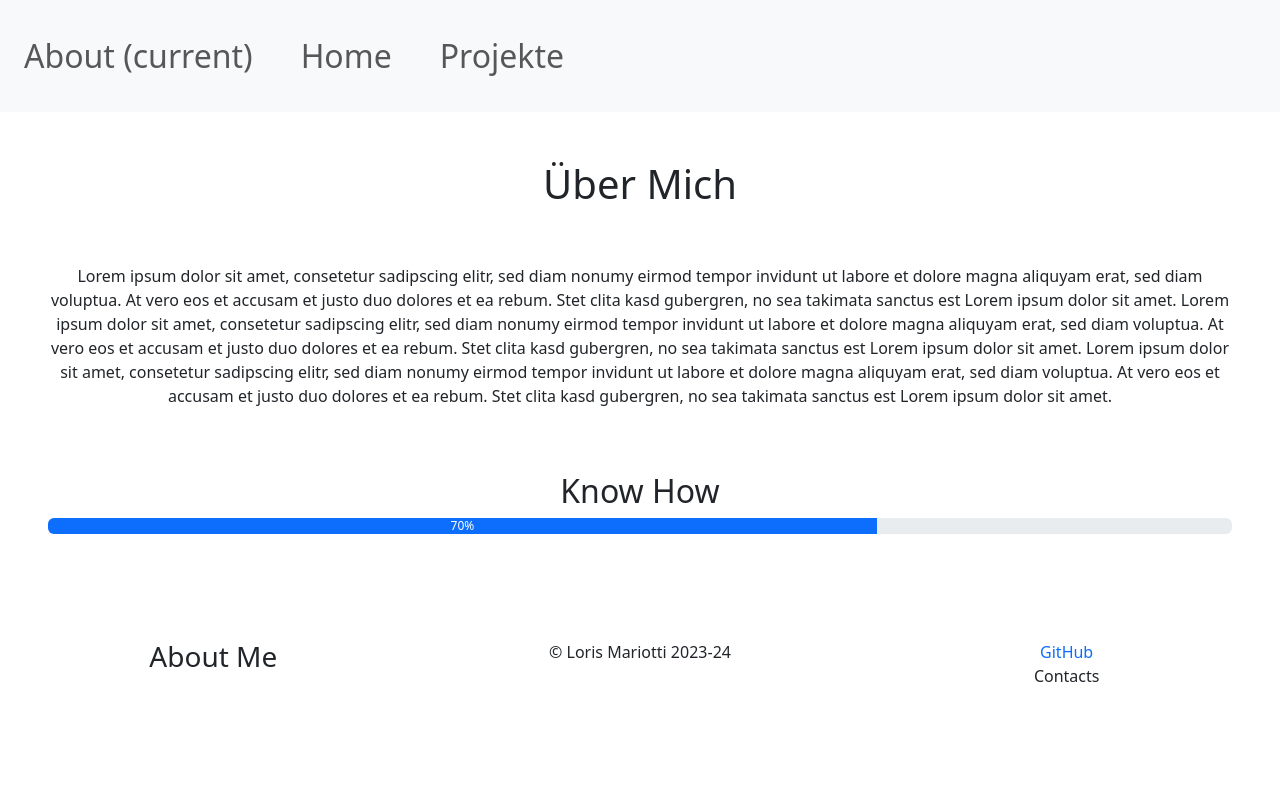
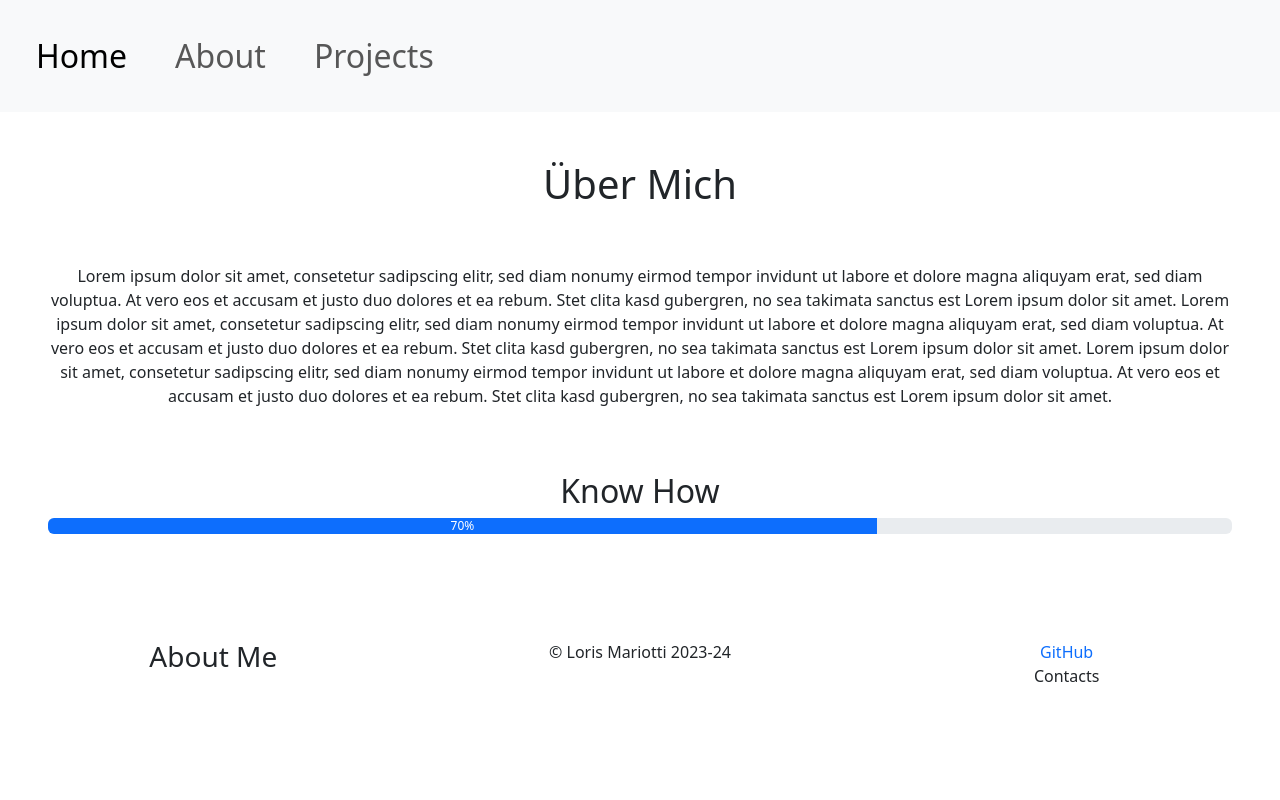
Before and after one commit to bmit-mal/mal.bm-it.ch, a plain HTML site: page ueber_mich.html in a window 1280 px wide. Drawn offline with nearby package versions, Linux system fonts and the light colour scheme.

Commit message:
Update ueber_mich.html

```diff
--- a/ueber_mich.html
+++ b/ueber_mich.html
@@ -10,25 +10,27 @@
     <title>Über Mich</title>
 </head>
 <body>
-    <nav class="navbar navbar-expand-lg navbar-light bg-light">
-        <button class="navbar-toggler" type="button" data-toggle="collapse" data-target="#navbarNav" aria-controls="navbarNav" aria-expanded="false" aria-label="Toggle navigation">
+  <nav class="navbar navbar-expand-lg bg-body-tertiary">
+        <div class="container-fluid">
+          <button class="navbar-toggler" type="button" data-bs-toggle="collapse" data-bs-target="#navbarTogglerDemo01" aria-controls="navbarTogglerDemo01" aria-expanded="false" aria-label="Toggle navigation">
             <span class="navbar-toggler-icon"></span>
           </button>
-        <div class="collapse navbar-collapse" id="navbarNav">
-          <ul class="navbar-nav">
-            <li class="nav-item active">
-              <a class="nav-link" href="ueber_mich.html">About <span class="sr-only">(current)</span></a>
+          <div class="collapse navbar-collapse" id="navbarTogglerDemo01">
+            <ul class="navbar-nav me-auto mb-2 mb-lg-0">
+              <li class="nav-item">
+                <a class="nav-link active" aria-current="page" href="index.html">Home</a>
               </li>
               <li class="nav-item">
-              <a class="nav-link" href="index.html">Home</a>
+                <a class="nav-link" href="ueber_mich.html">About</a>
               </li>
               <li class="nav-item">
-              <a class="nav-link" href="projekte.html">Projekte</a>
+                <a class="nav-link" href="projekte.html">Projects</a>
               </li>
             </ul>
+            </form>
+          </div>
         </div>
       </nav>
-
     <main>
         <h1>Über Mich</h1>
         <br><br>
```
Lines whose indentation alone changed are shown as unchanged.
